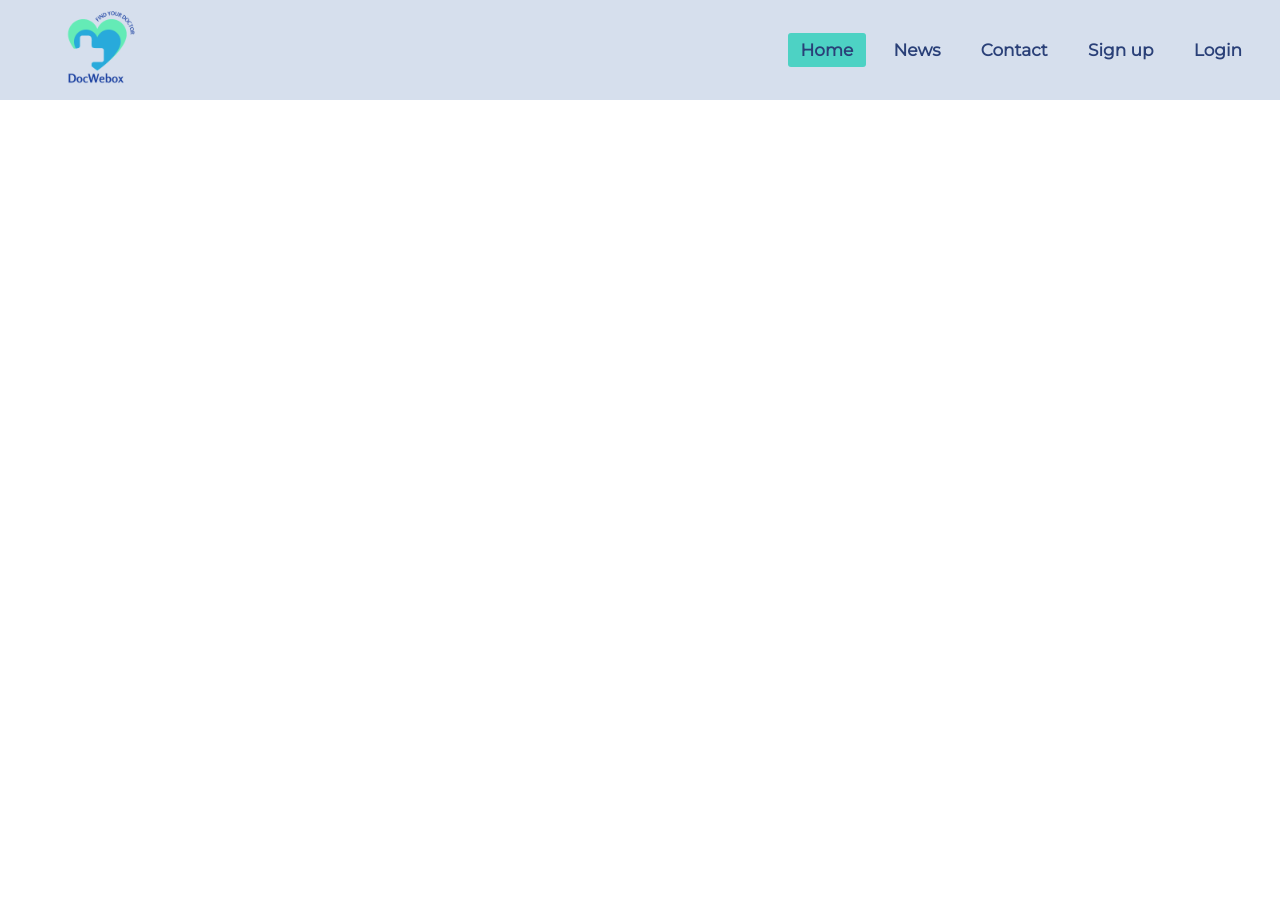
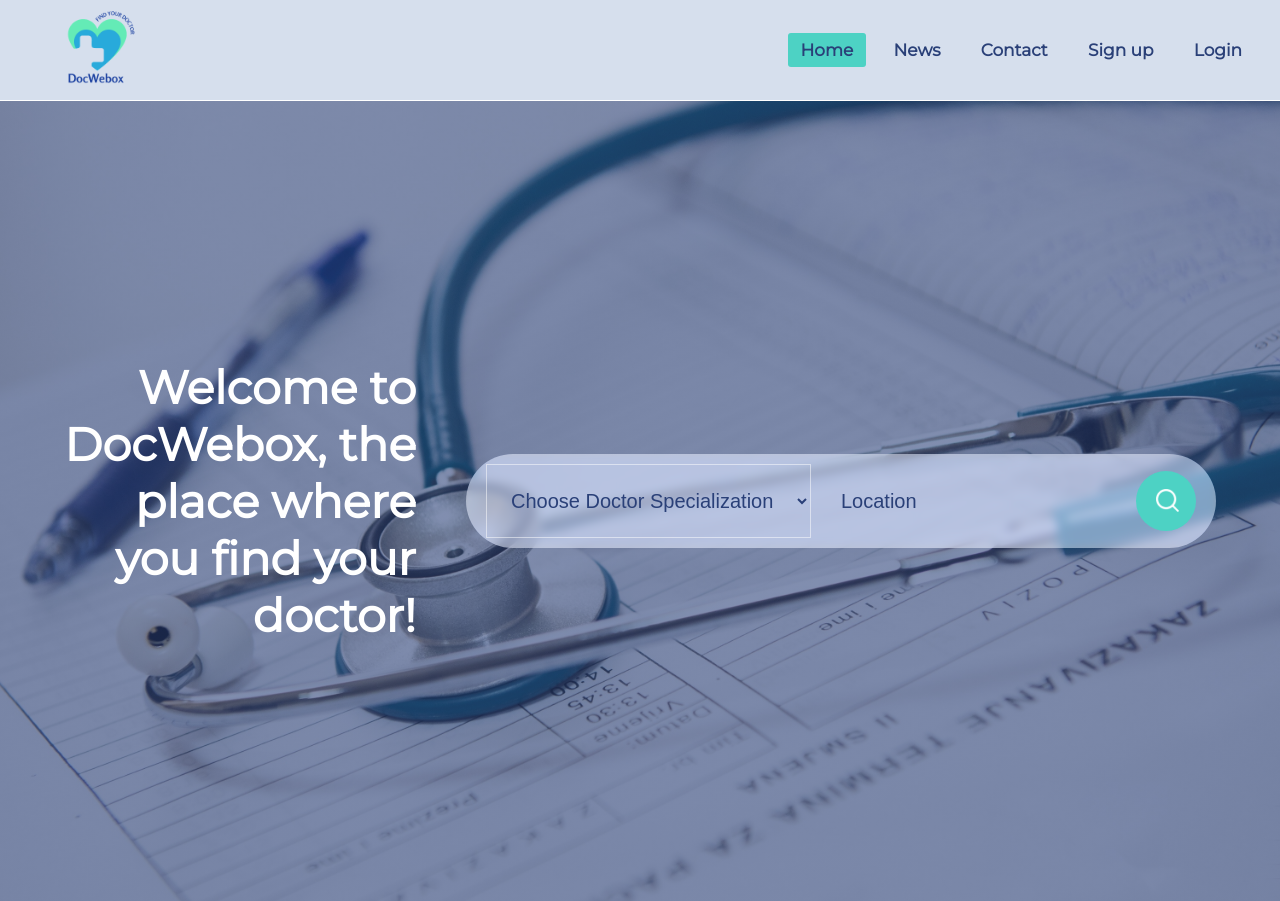
Before and after one commit to panagiotismach/DocWebox, a PHP site: page / in a window 1280 px wide. Before the commit the page ends 100 px from the top, so only its background shows below. Run offline with PHP 8.4, Linux system fonts and the light colour scheme; some libraries are stand-ins or nearby versions.

Commit message:
Search form impelentation

```diff
--- a/index.php
+++ b/index.php
@@ -37,5 +37,37 @@
         </ul>
       </nav>
     </header>
+    <div class="container">
+        <h1>Welcome to DocWebox, the place where you find your doctor!</h1><br>
+        <form action="" class="search-area">
+            <select id="Doc-Specialities" name="Doc-Specialities">
+                <option value="None">Choose Doctor Specialization</option>
+                <option value="General doctor">General doctor</option>
+                <option value="Pathologist">Pathologist</option>
+                <option value="Pediatrician">Pediatrician</option>
+                <option value="Urologist andrologist">Urologist andrologist</option>
+                <option value="Gynecologist">Gynecologist</option>
+                <option value="Ophthalmologist">Ophthalmologist</option>
+                <option value="General surgeon">General surgeon</option>
+                <option value="Dental Surgeon">Dental Surgeon</option>
+                <option value="Dentist">Dentist</option>
+                <option value="Cardiologist">Cardiologist</option>
+                <option value="Endocrinologist">Endocrinologist</option>
+                <option value="Dermatologist-Venereologist">Dermatologist-Venereologist</option>
+                <option value="Anesthetist">Anesthetist</option>
+                <option value="Allergist">Allergist</option>
+                <option value="Dietitian-Nutritionist">Dietitian-Nutritionist</option>
+                <option value="Oncologist">Oncologist</option>
+                <option value="Orthopedist">Orthopedist</option>
+                <option value="Pulmonologist">Pulmonologist</option>
+                <option value="Physiotherapist">Physiotherapist</option>
+                <option value="Psychiatrist">Psychiatrist</option>
+                <option value="Otorhinolaryngologist">Otorhinolaryngologist</option>
+            </select>
+            <input type="text" placeholder="Location" name="location">
+            <button type="submit"><img src="./public/resources/images/search.png"></button>
+        </form>
+    </div>
     </body>
+
 </html>
--- a/public/styles/index-styling.css
+++ b/public/styles/index-styling.css
@@ -3,6 +3,7 @@
   --color-secondary: #d6dfed;
   --color-third: #4dd2c4;
   --color-fourth: #1fa496;
+  --color-primary-gradient: #2a407897;
 }
 
 * {
@@ -60,10 +61,75 @@ a:hover {
   display: none;
 }
 
+.container {
+  width: 100%;
+  min-height: 800px;
+  padding: 5%;
+  background-image: linear-gradient(var(--color-primary-gradient), var(--color-primary-gradient)), url(../resources/images/background.jpg);
+  background-position: center;
+  background-size: cover;
+  display: flex;
+  align-items: center;
+  justify-content: center;
+}
+.container h1 {
+  color: white;
+  font-size: 46px;
+  text-align: end;
+  padding-right: 50px;
+}
+.search-area {
+  width: 100%;
+  max-width: 800px;
+  background: rgba(255, 255, 255, 0.5);
+  display: flex;
+  align-items: center;
+  border-radius: 60px;
+  padding: 10px 20px;
+  backdrop-filter: blur(4px) saturate(180%);
+}
+
+.search-area input {
+  background: transparent;
+  flex: 1;
+  border: 0;
+  outline: none;
+  padding: 24px 30px;
+  font-size: 20px;
+  color: var(--color-primary);
+}
+
+::placeholder {
+  color: var(--color-primary);
+}
+.search-area select {
+  background: transparent;
+  flex: 1;
+  border-color: rgba(255, 255, 255, 0.5);
+  scroll-behavior: smooth;
+  padding: 24px 20px;
+  font-size: 20px;
+  color: var(--color-primary);
+}
+
+.search-area button img {
+  width: 25px;
+}
+
+.search-area button {
+  border: 0;
+  border-radius: 50%;
+  width: 60px;
+  height: 60px;
+  background: var(--color-third);
+  cursor: pointer;
+}
+
 @media (max-width: 952px) {
   .nav__logo {
     height: 75px;
     padding-left: 50px;
+    padding-top: 10px;
   }
   nav ul li a {
     font-size: 16px;
```
Also changed, not shown: public/resources/images/background.jpg (added), public/resources/images/search.png (added).
